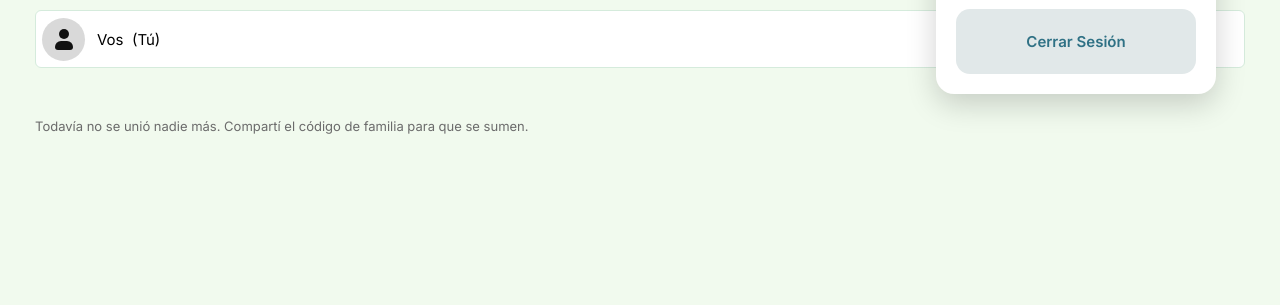
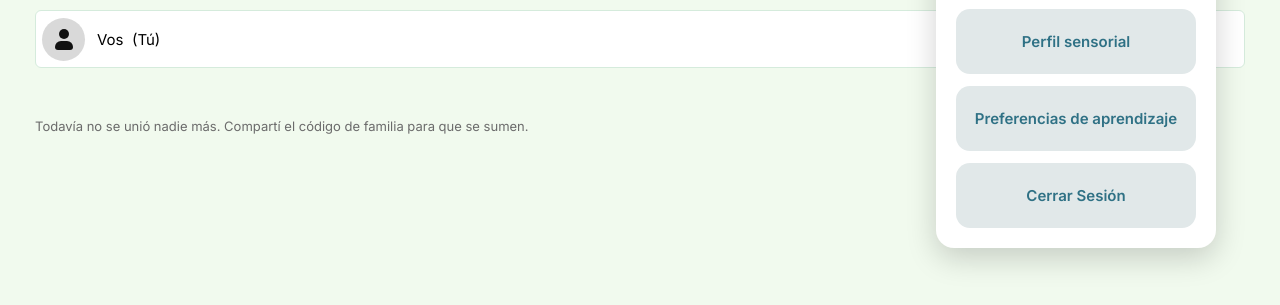
Before and after one commit to mirkoadamovic10/Proyecto-TIC, a plain HTML site: page PERSONAL/personas-familia.html in a window 1280 px wide. Both pictures are taken after a click on the button "Perfil". Shown: the part 241-546 px from the top of the page. Drawn offline with Linux system fonts and the light colour scheme.

Commit message:
ou yea baby 37

```diff
--- a/PERSONAL/personas-familia.html
+++ b/PERSONAL/personas-familia.html
@@ -749,6 +749,18 @@
                 </li>
 
                 <li>
+                    <button type="button" data-pagina="editar-perfil-sensorial.html">
+                        Perfil sensorial
+                    </button>
+                </li>
+
+                <li>
+                    <button type="button">
+                        Preferencias de aprendizaje
+                    </button>
+                </li>
+
+                <li>
                     <button type="button" data-pagina="cerrar-sesion.html">
                         Cerrar Sesión
                     </button>
```
